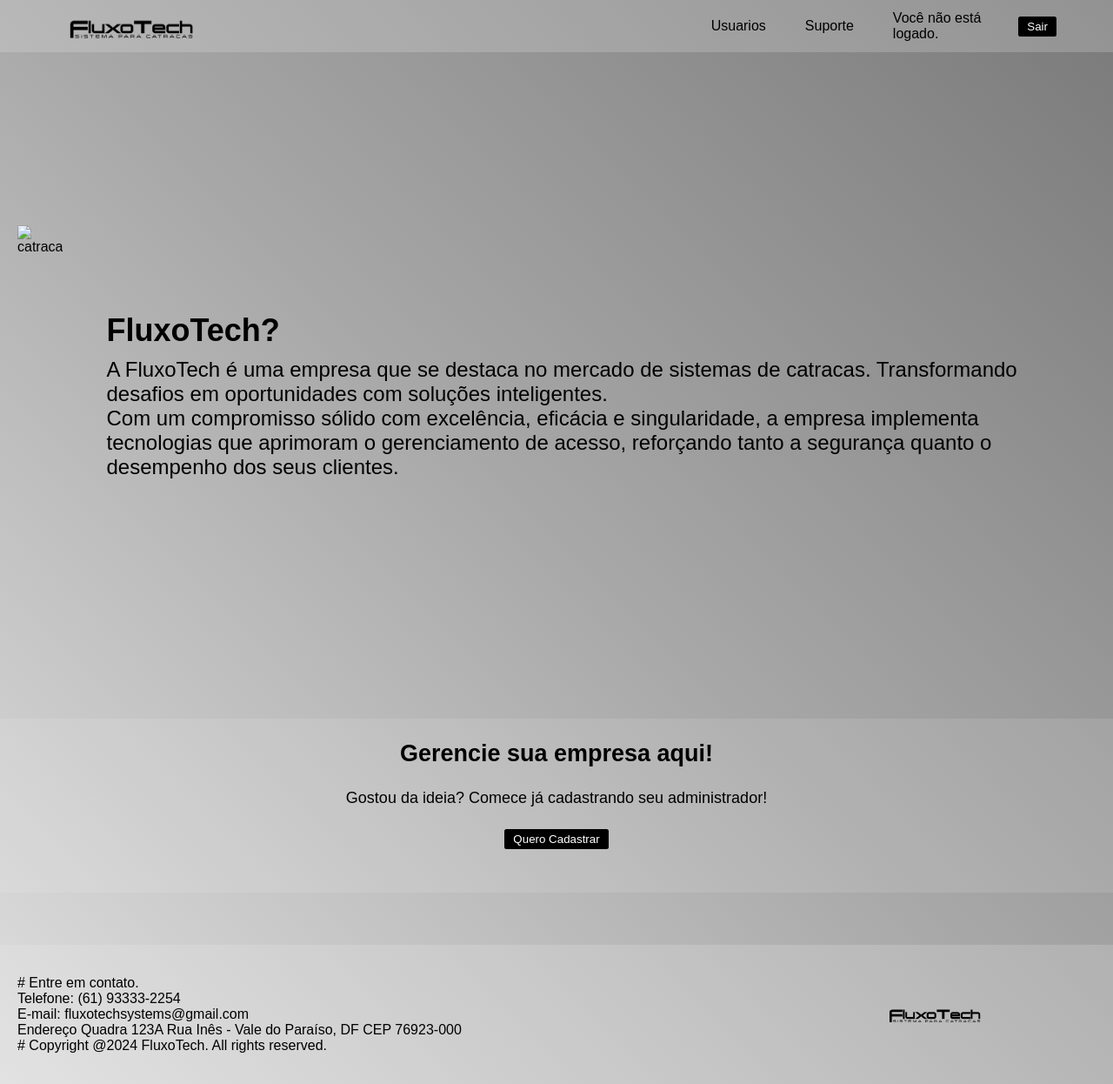
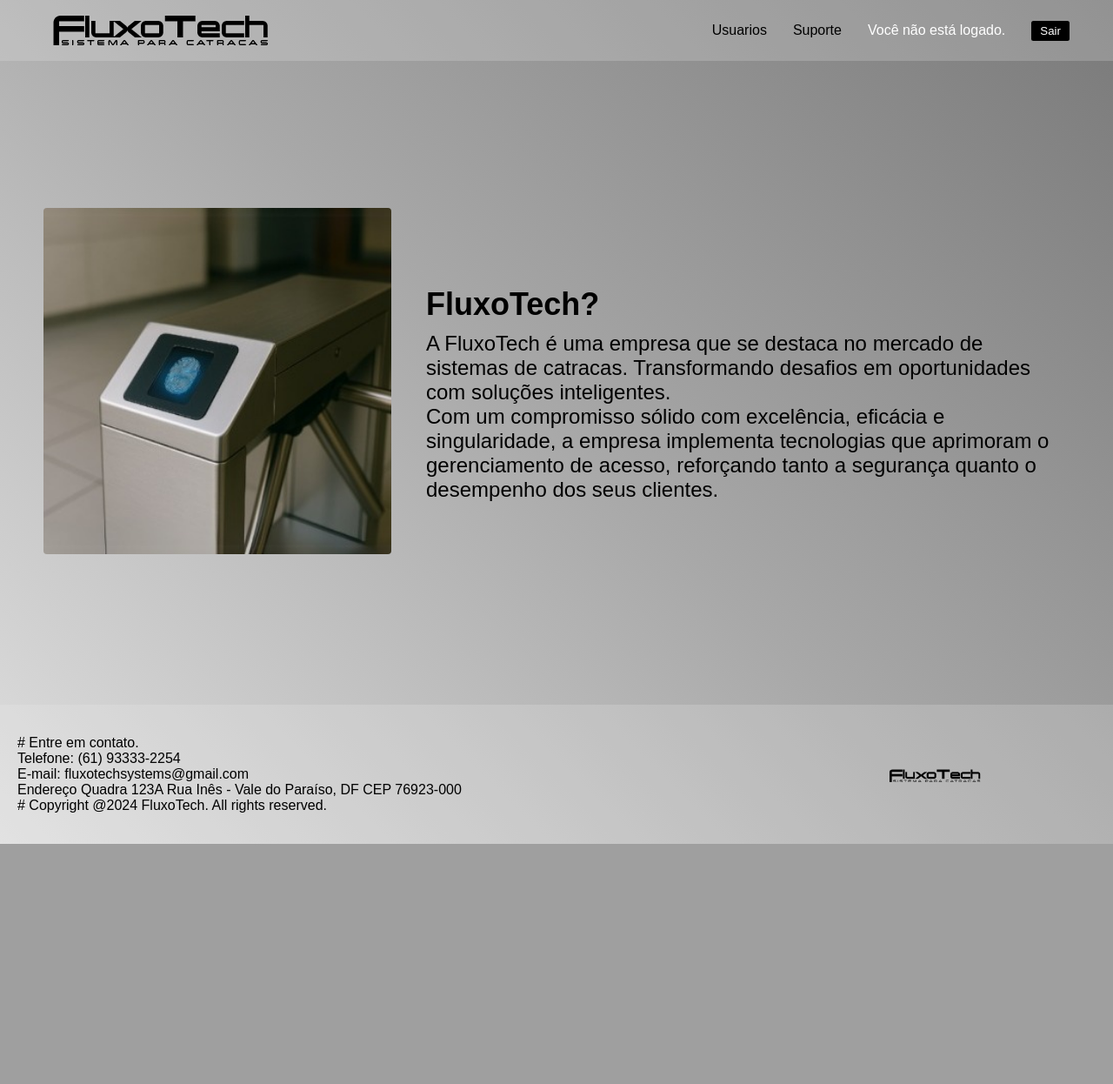
Before and after one commit to PedroMota7/TCC2, a PHP site: page /pages/inicioLOGADO.php in a window 1280 px wide. Shown: the whole page at 87% size. After the commit the page ends 970 px from the top, so only its background shows below. Run offline with PHP 8.4, Linux system fonts and the light colour scheme.

Commit message:
TCC
FLUXOTECH

```diff
--- a/pages/Login.php
+++ b/pages/Login.php
@@ -15,7 +15,7 @@
 <body>
     <header>
         <nav>
-            <a href="inicio.html"><img src="../img/logocentropreta.png" alt="logo" height="30%" width="28%"></a>
+            <a href="inicio.html"><img src="../img/logoSite.png" alt="logo"></a>
             <a href="inicio.html">Início</a>
             <a href="../pages/suporte.php" class="suporte">Suporte</a>
         </nav>
--- a/pages/cadastro_adm.html
+++ b/pages/cadastro_adm.html
@@ -11,7 +11,7 @@
 <body>
     <header>
         <nav>
-            <a href="../pages/inicio.html"><img src="../img/logocentropreta.png" alt="logo" height="30%" width="28%"></a>
+            <a href="../pages/inicio.html"><img src="../img/LogoSite.png" alt="logo"></a>
             <a href="../pages/inicio.html">Início</a>
             <a href="../pages/suporte.php" class="suporte">Suporte</a>
             <a href="../pages/Login.php"><button class="btn" type="submit">Login</button></a>
--- a/pages/chave_acesso.html
+++ b/pages/chave_acesso.html
@@ -11,7 +11,7 @@
 <body>
     <header>
         <nav>
-            <a href="inicio.html"><img src="../img/logocentropreta.png" alt="logo" height="30%" width="28%"></a>
+            <a href="inicio.html"><img src="../img/LogoSite.png" alt="logo"></a>
             <a href="inicio.html"><button class="btn" type="submit">Voltar</button></a>
         </nav>
     </header>
@@ -19,7 +19,7 @@
         <form method="post" action="../php/chave_acesso.php">
             <label for="chave"> Digite a chave de acesso:</label>
             <input type="password" id="chave" name="chave" required>
-            <button type="submit">Entrar</button>
+            <button type="submit" class="btn">Entrar</button>
         </form>
     </main>
     <footer>
--- a/pages/inicioLOGADO.php
+++ b/pages/inicioLOGADO.php
@@ -12,14 +12,14 @@
 <body>
     <header>
         <nav>
-            <a href="#"><img src="../img/logocentropreta.png" alt="logo" height="30%" width="28%"></a>
+            <a href="../pages/inicioLOGADO.php"><img src="../img/LogoSite.png" alt="logo"></a>
             <a href="usuarios.php">Usuarios</a>
             <a href="../pages/suporte.php" class="suporte">Suporte</a>
             <?php
                 session_start();
 
                     if (isset($_SESSION['autenticado']) && $_SESSION['autenticado'] === 'SIM') {
-                       echo "<p>Logado {$_SESSION['email']}!</p>";
+                       echo "<p>Logado</p>";
                     } else {
                         echo "<p>Você não está logado.</p>";
                 }
@@ -30,7 +30,7 @@
     <main>
         <div id="bloco">
             <article>
-                <img src="" alt="catraca">
+                <img src="../img/catraca.jpeg" alt="catraca">
             </article>
             <aside>
                 <h1>FluxoTech?</h1>
@@ -44,12 +44,6 @@
             </aside>
         </div>
     </main>
-    <div class="cadastre">
-        <h2>Gerencie sua empresa aqui!</h2>
-        <p>Gostou da ideia? Comece já cadastrando seu administrador!</p>
-        <button class="cadbtn">Quero Cadastrar</button>
-    </div>
-
 
     <footer>
         <p> # Entre em contato. <br> Telefone: (61) 93333-2254 <br> E-mail: fluxotechsystems@gmail.com <br> Endereço
--- a/pages/usuarios.php
+++ b/pages/usuarios.php
@@ -13,15 +13,15 @@
 <body>
     <header>
         <nav>
-            <a href="inicio.html"><img src="../img/logocentropreta.png" alt="logo" height="30%" width="28%"></a>
-            <a href="inicio.html">Início</a>
+            <a href="../pages/inicioLOGADO.php"><img src="../img/logoSite.png" alt="logo"></a>
+            <a href="../pages/inicioLOGADO.php">Início</a>
             <a href="cadastro_user.php">Cadastrar</a>
             <a href="suporte.php" class="suporte">Suporte</a>
             <?php
                 session_start();
 
                     if (isset($_SESSION['autenticado']) && $_SESSION['autenticado'] === 'SIM') {
-                        echo "<p>Logado {$_SESSION['email']}!</p>";
+                        echo "<p>Logado</p>";
                     } else {
                         echo "<p>Você não está logado.</p>";
                     }
--- a/php/chave_acesso.php
+++ b/php/chave_acesso.php
@@ -11,7 +11,7 @@
 <body>
     <header>
         <nav>
-            <a href="#"><img src="../img/logocentropreta.png" alt="logo" height="30%" width="28%"></a>
+            <a href="#"><img src="../img/LogoSite.png" alt="logo"></a>
             <a href="../pages/chave_acesso.html"><button>Voltar</button></a>
             <!-- <a href="cadastro_adm.html">Administrador</a>
             <a href="Login.php"><button class="btn" type="submit">voltar</button></a> -->
--- a/php/editar_usuario.php
+++ b/php/editar_usuario.php
@@ -28,7 +28,7 @@ if (isset($_POST['id']) && !empty($_POST['id'])) {
 
 <header>
     <nav>
-        <a href="../pages/inicio.html"><img src="../img/logocentropreta.png" alt="logo" height="30%" width="28%"></a>
+        <a href="../pages/inicio.html"><img src="../img/logoSite.png" alt="logo"></a>
         <a href="../pages/inicio.html">Início</a>
         <a href="../pages/suporte.html" class="suporte">Suporte</a>
         <a href="encerrar.php"><button type="submit" class="btn">Sair</button></a>
--- a/style/geral.css
+++ b/style/geral.css
@@ -22,9 +22,9 @@ body {
 header {
   background-color: #eceaea36;
   width: 100%;
-  height: 60px;
+  height: 70px;
   display: flex;
-  align-items: center;
+  /* align-items: center; */
 }
 
 nav {
@@ -33,10 +33,15 @@ nav {
   align-items: center;
   padding: 0 50px;
   gap: 30px;
+  color: #ffffff;
 }
 
 nav a:first-child {
-  margin-top: 20px;
+  width: 300px;
+}
+
+nav a:nth-child(2) {
+  margin-left: auto;
 }
 
 .esqueci {
@@ -50,6 +55,7 @@ nav a:first-child {
 }
 
 a {
+  display: flex;
   text-decoration: none;
   color: var(--preto);
 }
@@ -57,8 +63,9 @@ a {
 .container {
   display: flex;
   justify-content: center;
-  background-color: rgba(183, 184, 187, 0.57);
-  padding: 20px;
+  font-size: large;
+  background-color: rgba(255, 255, 255, 0.397);
+  padding: 45px;
   border-radius: 5px;
   box-shadow: 0 2px 4px rgba(3, 3, 3, 0.082);
 }
@@ -95,7 +102,15 @@ input.conteudo {
   border: none;
   border-bottom: 1px solid #a1a1a1;
   outline: none;
+  font-size: medium;
 
+}
+
+input.btn{
+  display: flex;
+  justify-content: center;
+  width: 50%;
+  margin-left: 50px;
 }
 
 /*
--- a/style/inicio.css
+++ b/style/inicio.css
@@ -40,8 +40,10 @@ main {
 
 
 article img {
-    width: 360px;
-    margin-bottom: 90px;
+    width: 400px;
+    margin-left: 30px;
+    border-radius: 4px;
+    /* margin-bottom: 90px; */
 }
 
 aside {
@@ -49,38 +51,13 @@ aside {
     flex-direction: column;
     align-items: flex-start;
     margin-top: 50px;
-    padding: 50px;
+    padding: 40px;
     font-size: x-large;
     gap: 10px;
 }
 
-nav a {
+/* nav a {
     margin-right: 15px;
     text-decoration: none;
 }
-
-
-.cadastre{
-    display: flex;
-    flex-direction: column;
-    align-items: center;
-    background-color: #f1f1f11e;
-    height: 200px;
-    gap: 25px;
-    font-size: large;
-    margin-bottom: 60px;
-}
-
-h2, .cadastre{
-    margin-top: 2%;
-}
-
-.cadbtn{
-    background-color: var(--preto);
-    color: var(--branco);
-    border-radius: 2.5px;
-    border: none;
-    padding: 4px 10px;
-    transition: all 0.4s ease;
-    cursor: pointer;
-}
+   */
```
Also changed, not shown: pages/cadastro_user.php (+8 -12 lines), pages/inicio.html (+2 -8 lines), pages/suporte.php (+4 -8 lines), img/catraca 2.png (deleted), img/catraca.jpeg (added), img/catraca.png (deleted), img/catraca3.jpg (deleted), img/image (1).png (deleted), img/image-removebg-preview (1).png (deleted).
